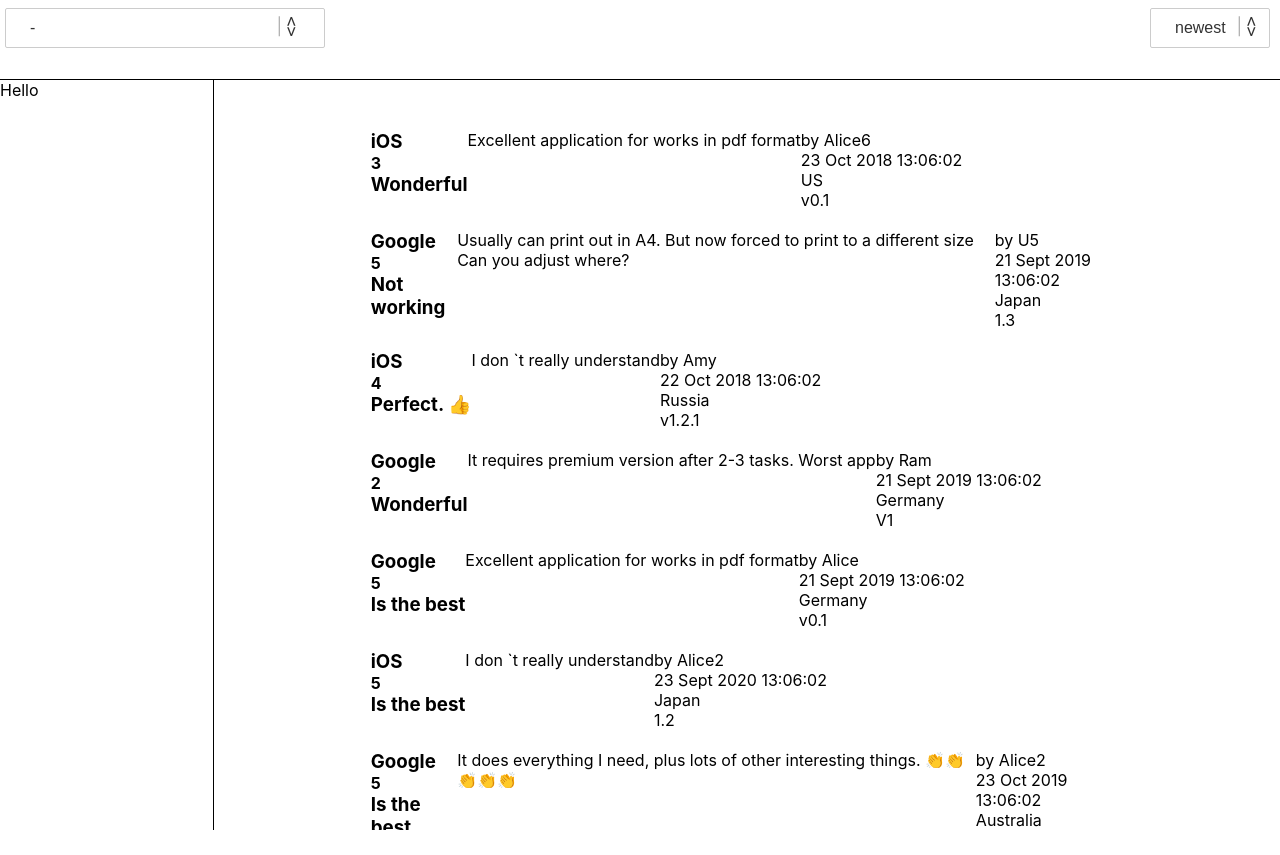
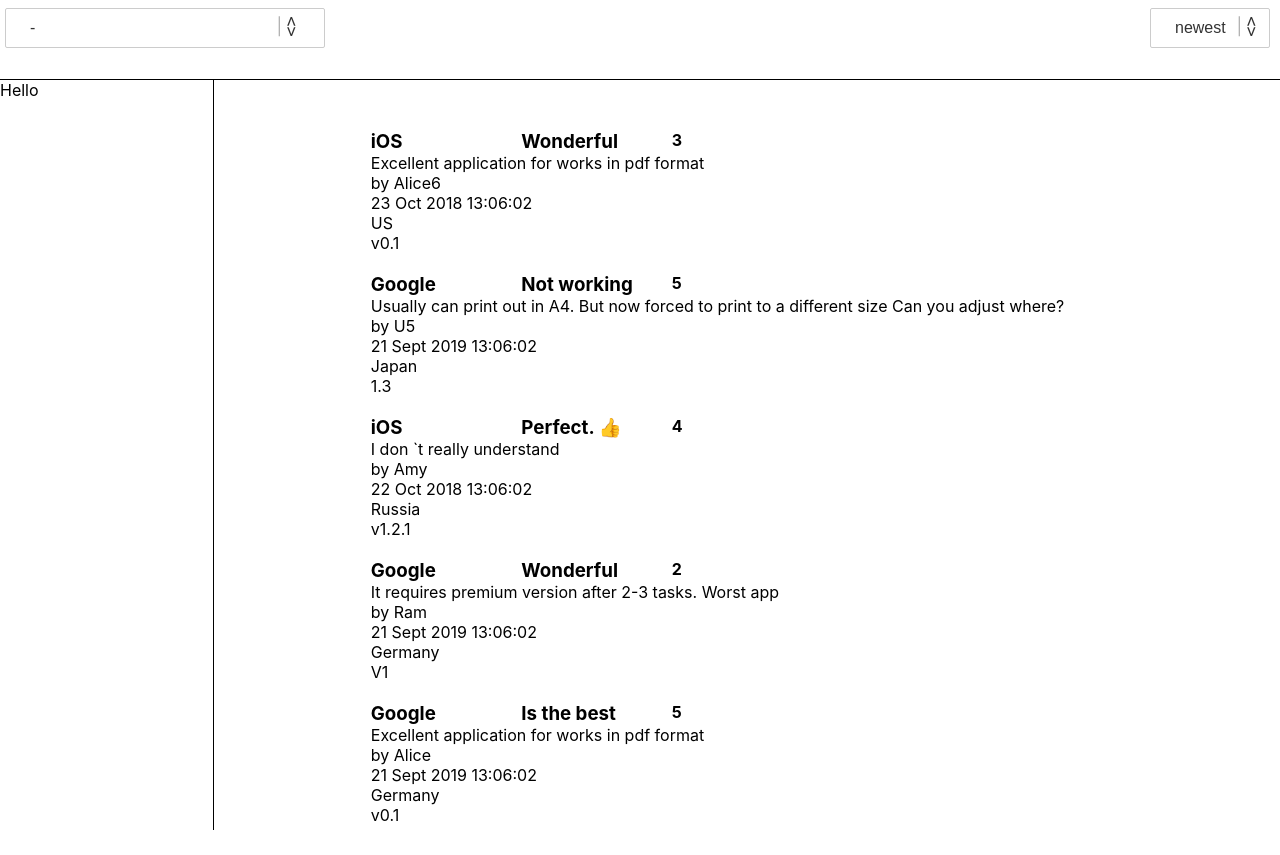
Before and after one commit to Kemosabe2911/appreviewfilter, a React (Create React App) app: page / in a window 1280 px wide. Built offline with nearby package versions, Linux system fonts and the light colour scheme.

Commit message:
Update result

```diff
--- a/src/App.css
+++ b/src/App.css
@@ -158,4 +158,16 @@
   width: 80%;
   margin: auto;
   display: flex;
+  flex-direction: column;
+
 }
+
+.res-container .line-1{
+  display: flex;
+}
+.res-container .line-1 h3{
+  flex: 1;
+}
+.res-container .line-1 h4{
+  flex: 3;
+}
--- a/src/components/result.js
+++ b/src/components/result.js
@@ -22,8 +22,8 @@
             <div className="res-container">
                 <div className="line-1">
                     <h3>{data.appStoreName}</h3>
+                    <h3>{data.reviewHeading}</h3>
                     <h4>{data.rating}</h4>
-                    <h3>{data.reviewHeading}</h3>
                 </div>
                 <div className="line-2">
                     <p>{data.reviewText}</p>
```
